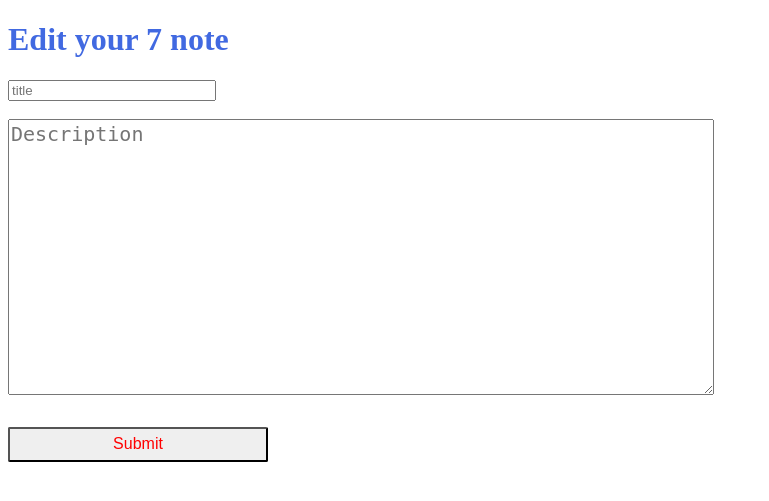
After one commit to ShashankZobb/ToDo-List, a Django app: page /edit/7/ in a window 1280 px wide. The commit adds this page. Shown: the top 501 px of the page, without its empty margins (0-769 px from the left). Run offline with Django 3.2, Linux system fonts and the light colour scheme; data comes from the database, SQL or seed files in the repository; both versions use the stored data as it was after the commit.

Commit message:
Added edit and delete

```diff
--- a/shashank/settings.py
+++ b/shashank/settings.py
@@ -24,9 +24,9 @@ BASE_DIR = Path(__file__).resolve().parent.parent
 SECRET_KEY = 'django-insecure-i9mr$_9-*5dgoq_b1k)$qj2o_62s6-_k#=%5oqxgz!x#4kp!q8'
 
 # SECURITY WARNING: don't run with debug turned on in production!
-DEBUG = False
+DEBUG = True
 
-ALLOWED_HOSTS = ["*"]
+ALLOWED_HOSTS = []
 
 
 # Application definition
--- /dev/null
+++ b/template/edit.html
@@ -0,0 +1,46 @@
+{% load static %}
+<!DOCTYPE html>
+<html lang="en">
+<head>
+    <meta charset="UTF-8">
+    <meta http-equiv="X-UA-Compatible" content="IE=edge">
+    <meta name="viewport" content="width=device-width, initial-scale=1.0">
+    <title>Edit note</title>
+    <style>
+        input[type=submit]{
+            width: 260px;
+            height: 35px;
+            background: rgba(rgb(0, 102, 255));
+            border: 2px soli red;
+            cursor: pointer;
+            border-radius: 2px;
+            font-family: 'Exo', sans-serif;
+            font-size: 16px;
+            font-weight: 400;
+            color: red;
+            padding: 6px;
+            margin-top: 10px;
+        }
+        h1 {
+            color:royalblue;
+        }
+        input[type="text"] {
+            width: 200px;
+        }
+        textarea[type="text"] {
+            height: 270px;
+            width: 700px;
+            font-size: 20px;
+        }
+    </style>
+</head>
+<body>
+    <form action="" method="POST">
+        {% csrf_token %}
+        <h1>Edit your {{id1.id}} note</h1>
+        <input type="text" placeholder="title" name="title"><br><br>
+        <textarea type="text" placeholder="Description" name="des"></textarea><br><br>
+        <input type="submit">
+    </form>
+</body>
+</html>
--- a/yolo/urls.py
+++ b/yolo/urls.py
@@ -7,4 +7,6 @@ urlpatterns = [
     path('login/', views.login),
     path('logout/', views.logout),
     path('add/', views.add_note),
+    path('delete/<str:id>/', views.delete),
+    path('edit/<str:id>/', views.edit),
 ]
--- a/yolo/views.py
+++ b/yolo/views.py
@@ -58,3 +58,21 @@ def add_note(request):
         return redirect("/")
     else:
         return render(request, "notes.html")
+
+def delete(request, id):
+    t1 = Notes.objects.get(id=id)
+    t1.delete()
+    return redirect("/")
+
+def edit(request, id):
+    t1 = Notes.objects.get(id=id)
+    if request.method == "POST":
+        title = request.POST['title']
+        desc = request.POST['des']
+        t1.title = title
+        t1.description = desc
+        t1.save()
+        messages.info(request, "Note edited successfully")
+        return redirect("/")
+    else:
+        return render(request, "edit.html", {"id1": t1})
```
Also changed, not shown: template/index.html (+16 -1 lines), db.sqlite3.
